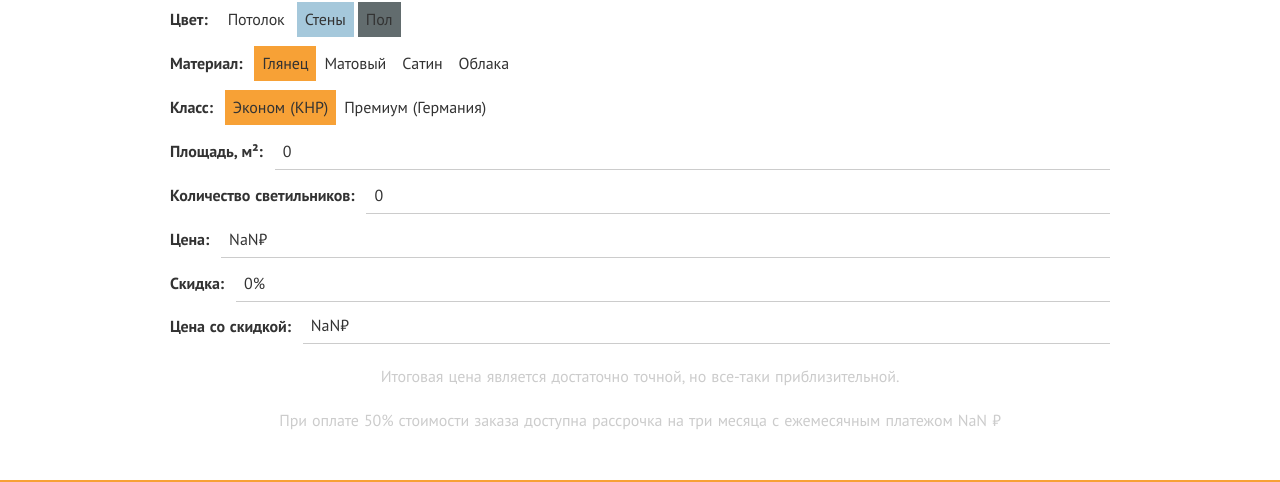
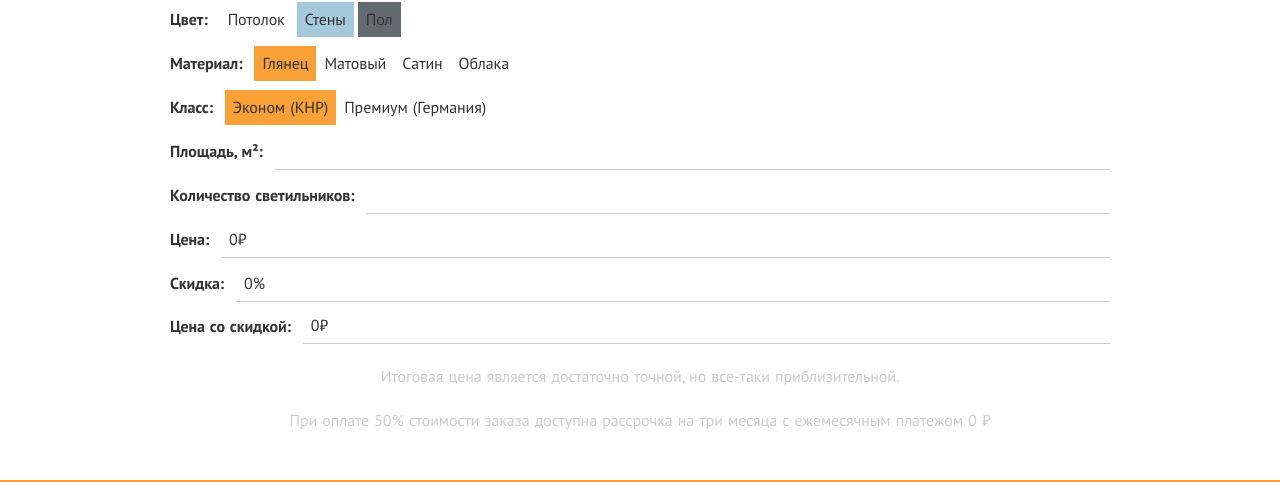
Before and after one commit to panamaprophet/arhpotolki.info, a Next.js app: page / in a window 1280 px wide. Shown: the part 4172-4654 px from the top of the page. Built offline with nearby package versions, Linux system fonts and the light colour scheme.

Commit message:
set default calculator values

```diff
--- a/src/components/Calculator/index.tsx
+++ b/src/components/Calculator/index.tsx
@@ -114,15 +114,15 @@ export const Calculator = ({ prices, lightPrice, colorPrice, defaultMeterPrice,
                 </Row>
                 <Row style={{ height: 40 }}>
                     <Subtitle>Площадь, м²:</Subtitle>
-                    <InputNumber value={area} onChange={setArea} />
+                    <InputNumber value={area || ''} onChange={setArea} />
                 </Row>
                 <Row style={{ height: 40 }}>
                     <Subtitle>Количество светильников:</Subtitle>
-                    <InputNumber value={lights} onChange={setLights} />
+                    <InputNumber value={lights || ''} onChange={setLights} />
                 </Row>
                 <Row style={{ height: 40 }}>
                     <Subtitle>Цена:</Subtitle>
-                    <InputText value={`${price}₽`} />
+                    <InputText value={`${price || 0}₽`} />
                 </Row>
                 <Row style={{ height: 40 }}>
                     <Subtitle>Скидка:</Subtitle>
@@ -130,13 +130,13 @@ export const Calculator = ({ prices, lightPrice, colorPrice, defaultMeterPrice,
                 </Row>
                 <Row>
                     <Subtitle>Цена со скидкой:</Subtitle>
-                    <InputText value={`${price - discount}₽`} />
+                    <InputText value={`${(price - discount || 0)}₽`} />
                 </Row>
                 <p className={styles.disclaimer}>
                     Итоговая цена является достаточно точной, но все-таки приблизительной.
                 </p>
                 <p className={styles.disclaimer}>
-                    При оплате 50% стоимости заказа доступна рассрочка на три месяца с ежемесячным платежом {installment.toFixed(2)} ₽
+                    При оплате 50% стоимости заказа доступна рассрочка на три месяца с ежемесячным платежом {installment ? installment.toFixed(2) : 0} ₽
                 </p>
             </Column>
         </Layout>
```
